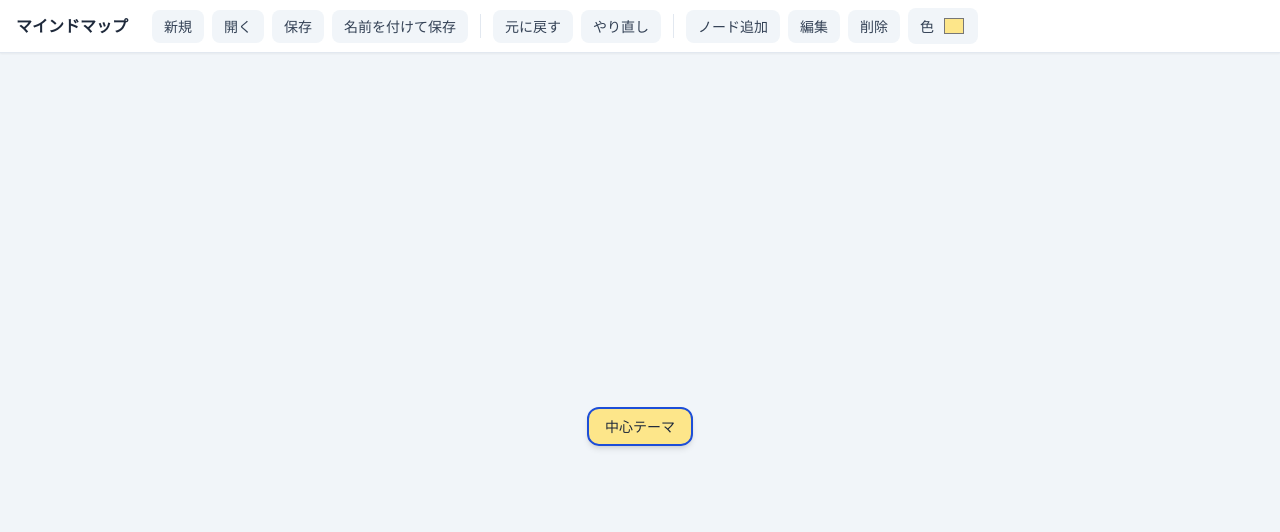
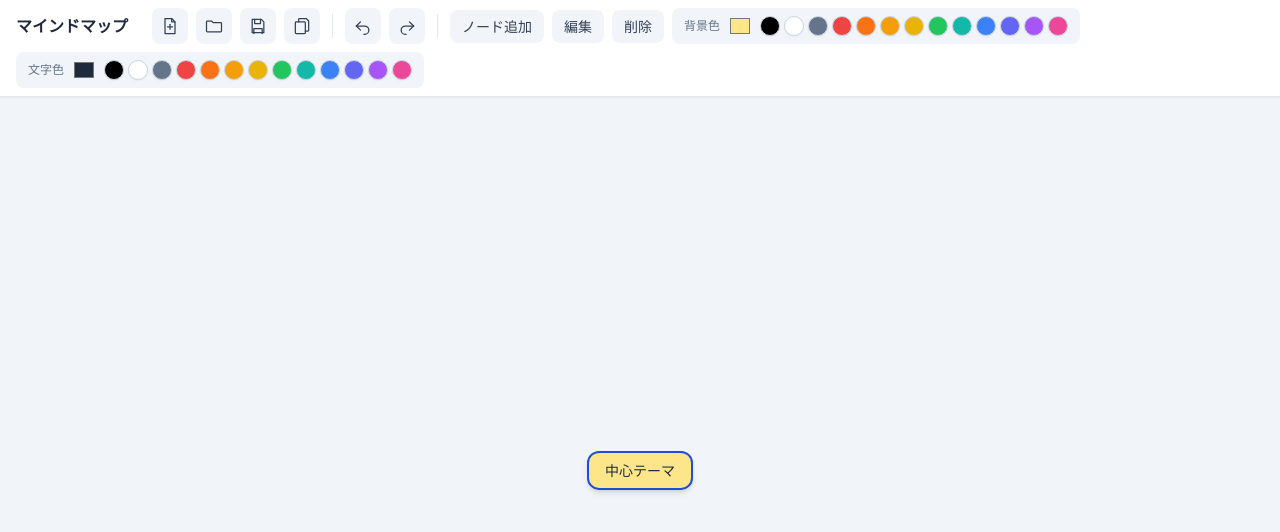
Before and after one commit to yuodagaki/mind-map, a plain HTML site: page index.html in a window 1280 px wide. Drawn offline with nearby package versions, Linux system fonts and the light colour scheme.

Commit message:
ノードの文字色変更・基本色パレットとツールバーのアイコンボタン化を追加
- ノードにtextColorを追加し、背景色と文字色を個別に変更可能に
- 背景色・文字色ピッカーに基本色パレット(スウォッチ)を追加
- ヘッダーの新規/開く/保存/名前を付けて保存/元に戻す/やり直しをアイコンボタン化

Co-Authored-By: Claude Sonnet 5 <noreply@anthropic.com>

```diff
--- a/index.html
+++ b/index.html
@@ -11,25 +11,44 @@
   <header class="flex flex-wrap items-center gap-2 px-4 py-2 bg-white border-b border-slate-200 shadow-sm z-10">
     <h1 class="text-base font-bold mr-4">マインドマップ</h1>
 
-    <button id="new-map-btn" class="toolbar-btn" title="新規作成">新規</button>
-    <button id="open-btn" class="toolbar-btn" title="ファイルを開く (yml)">開く</button>
-    <button id="save-btn" class="toolbar-btn" title="保存 (Ctrl+S)">保存</button>
-    <button id="save-as-btn" class="toolbar-btn" title="名前を付けて保存">名前を付けて保存</button>
+    <button id="new-map-btn" class="toolbar-icon-btn" title="新規作成" aria-label="新規作成">
+      <svg viewBox="0 0 24 24" fill="none" stroke="currentColor" stroke-width="1.5" stroke-linecap="round" stroke-linejoin="round"><path d="M6 3h8l4 4v14H6z"/><path d="M14 3v4h4"/><line x1="9" y1="13" x2="15" y2="13"/><line x1="12" y1="10" x2="12" y2="16"/></svg>
+    </button>
+    <button id="open-btn" class="toolbar-icon-btn" title="ファイルを開く (yml)" aria-label="ファイルを開く">
+      <svg viewBox="0 0 24 24" fill="none" stroke="currentColor" stroke-width="1.5" stroke-linecap="round" stroke-linejoin="round"><path d="M3 7a1 1 0 0 1 1-1h5l2 2h9a1 1 0 0 1 1 1v9a1 1 0 0 1-1 1H4a1 1 0 0 1-1-1z"/></svg>
+    </button>
+    <button id="save-btn" class="toolbar-icon-btn" title="保存 (Ctrl+S)" aria-label="保存">
+      <svg viewBox="0 0 24 24" fill="none" stroke="currentColor" stroke-width="1.5" stroke-linecap="round" stroke-linejoin="round"><path d="M5 4h11l3 3v13H5z"/><path d="M8 4v5h7V4"/><path d="M7 21v-6h10v6"/></svg>
+    </button>
+    <button id="save-as-btn" class="toolbar-icon-btn" title="名前を付けて保存" aria-label="名前を付けて保存">
+      <svg viewBox="0 0 24 24" fill="none" stroke="currentColor" stroke-width="1.5" stroke-linecap="round" stroke-linejoin="round"><rect x="4" y="7" width="12" height="14" rx="1"/><path d="M8 7V4a1 1 0 0 1 1-1h8l3 3v11a1 1 0 0 1-1 1h-3"/></svg>
+    </button>
 
     <span class="w-px h-6 bg-slate-200 mx-1"></span>
 
-    <button id="undo-btn" class="toolbar-btn" title="元に戻す (Ctrl+Z)">元に戻す</button>
-    <button id="redo-btn" class="toolbar-btn" title="やり直し (Ctrl+Shift+Z)">やり直し</button>
+    <button id="undo-btn" class="toolbar-icon-btn" title="元に戻す (Ctrl+Z)" aria-label="元に戻す">
+      <svg viewBox="0 0 24 24" fill="none" stroke="currentColor" stroke-width="1.5" stroke-linecap="round" stroke-linejoin="round"><path d="M9 7 4 12l5 5"/><path d="M4 12h10a5 5 0 0 1 0 10h-1"/></svg>
+    </button>
+    <button id="redo-btn" class="toolbar-icon-btn" title="やり直し (Ctrl+Shift+Z)" aria-label="やり直し">
+      <svg viewBox="0 0 24 24" fill="none" stroke="currentColor" stroke-width="1.5" stroke-linecap="round" stroke-linejoin="round"><path d="M15 7l5 5-5 5"/><path d="M20 12H10a5 5 0 0 0 0 10h1"/></svg>
+    </button>
 
     <span class="w-px h-6 bg-slate-200 mx-1"></span>
 
     <button id="add-child-btn" class="toolbar-btn" title="子ノードを追加 (Enter)">ノード追加</button>
     <button id="edit-btn" class="toolbar-btn" title="選択中ノードを編集">編集</button>
     <button id="delete-btn" class="toolbar-btn toolbar-btn-danger" title="ノードを削除 (Delete)">削除</button>
-    <label class="toolbar-btn flex items-center gap-2 cursor-pointer" title="選択中ノードの色を変更">
-      色
-      <input id="color-input" type="color" class="w-6 h-6 p-0 border-0 bg-transparent cursor-pointer" />
-    </label>
+
+    <div class="toolbar-btn flex items-center gap-2" title="選択中ノードの背景色">
+      <span class="text-xs text-slate-500">背景色</span>
+      <input id="bg-color-input" type="color" class="w-6 h-6 p-0 border-0 bg-transparent cursor-pointer" />
+      <div id="bg-palette" class="flex items-center gap-1"></div>
+    </div>
+    <div class="toolbar-btn flex items-center gap-2" title="選択中ノードの文字色">
+      <span class="text-xs text-slate-500">文字色</span>
+      <input id="text-color-input" type="color" class="w-6 h-6 p-0 border-0 bg-transparent cursor-pointer" />
+      <div id="text-palette" class="flex items-center gap-1"></div>
+    </div>
 
     <span id="status" class="ml-auto text-sm text-slate-500"></span>
   </header>
@@ -56,6 +75,23 @@
       background-color: #fecaca;
       color: #991b1b;
     }
+    .toolbar-icon-btn {
+      display: inline-flex;
+      align-items: center;
+      justify-content: center;
+      width: 2.25rem;
+      height: 2.25rem;
+      border-radius: 0.5rem;
+      background-color: #f1f5f9;
+      color: #334155;
+    }
+    .toolbar-icon-btn:hover {
+      background-color: #e2e8f0;
+    }
+    .toolbar-icon-btn svg {
+      width: 1.25rem;
+      height: 1.25rem;
+    }
   </style>
 
   <script type="module" src="./js/main.js"></script>
--- a/js/main.js
+++ b/js/main.js
@@ -1,4 +1,4 @@
-import { MindMapStore, createDefaultState, parseYamlToState } from './mindmap.js';
+import { MindMapStore, createDefaultState, parseYamlToState, BASIC_COLORS } from './mindmap.js';
 import { render, startEditingNode } from './render.js';
 import { saveYaml, openYaml, clearFileHandle } from './file-io.js';
 
@@ -17,7 +17,10 @@ const redoBtn = document.getElementById('redo-btn');
 const addChildBtn = document.getElementById('add-child-btn');
 const editBtn = document.getElementById('edit-btn');
 const deleteBtn = document.getElementById('delete-btn');
-const colorInput = document.getElementById('color-input');
+const bgColorInput = document.getElementById('bg-color-input');
+const textColorInput = document.getElementById('text-color-input');
+const bgPaletteEl = document.getElementById('bg-palette');
+const textPaletteEl = document.getElementById('text-palette');
 
 let selectedId = null;
 const pan = { x: 0, y: 0 };
@@ -69,7 +72,10 @@ function renderAll() {
     },
   });
   const selectedNode = store.findNode(selectedId);
-  if (selectedNode) colorInput.value = selectedNode.color;
+  if (selectedNode) {
+    bgColorInput.value = selectedNode.color;
+    textColorInput.value = selectedNode.textColor;
+  }
 }
 
 function selectNode(nodeId) {
@@ -238,9 +244,29 @@ addChildBtn.addEventListener('click', () => handleAddChild());
 editBtn.addEventListener('click', () => startEditingNode(selectedId));
 deleteBtn.addEventListener('click', () => handleDelete());
 
-colorInput.addEventListener('change', () => {
-  store.setColor(selectedId, colorInput.value);
+bgColorInput.addEventListener('change', () => {
+  store.setColor(selectedId, bgColorInput.value);
 });
+
+textColorInput.addEventListener('change', () => {
+  store.setTextColor(selectedId, textColorInput.value);
+});
+
+function buildPalette(container, onPick) {
+  for (const color of BASIC_COLORS) {
+    const swatch = document.createElement('button');
+    swatch.type = 'button';
+    swatch.title = color;
+    swatch.style.backgroundColor = color;
+    swatch.className =
+      'w-5 h-5 rounded-full border border-slate-300 shadow-sm hover:scale-110 transition-transform';
+    swatch.addEventListener('click', () => onPick(color));
+    container.appendChild(swatch);
+  }
+}
+
+buildPalette(bgPaletteEl, (color) => store.setColor(selectedId, color));
+buildPalette(textPaletteEl, (color) => store.setTextColor(selectedId, color));
 
 // --- キーボードショートカット ---
 
--- a/js/mindmap.js
+++ b/js/mindmap.js
@@ -9,6 +9,25 @@ const PALETTE = [
   '#fed7aa', // orange-200
   '#99f6e4', // teal-200
   '#fbcfe8', // pink-200
+];
+
+const DEFAULT_TEXT_COLOR = '#1e293b'; // slate-800
+
+// カラーピッカーに添える基本色パレット(背景色・文字色の両方で共用)
+export const BASIC_COLORS = [
+  '#000000',
+  '#ffffff',
+  '#64748b', // slate
+  '#ef4444', // red
+  '#f97316', // orange
+  '#f59e0b', // amber
+  '#eab308', // yellow
+  '#22c55e', // green
+  '#14b8a6', // teal
+  '#3b82f6', // blue
+  '#6366f1', // indigo
+  '#a855f7', // purple
+  '#ec4899', // pink
 ];
 
 let idCounter = 0;
@@ -24,6 +43,7 @@ export function createDefaultState() {
       id: generateId(),
       text: '中心テーマ',
       color: PALETTE[0],
+      textColor: DEFAULT_TEXT_COLOR,
       position: { x: 0, y: 0 },
       children: [],
     },
@@ -45,6 +65,7 @@ function normalizeNode(raw) {
     id: typeof raw.id === 'string' && raw.id ? raw.id : generateId(),
     text: raw.text != null ? String(raw.text) : '',
     color: typeof raw.color === 'string' && raw.color ? raw.color : PALETTE[0],
+    textColor: typeof raw.textColor === 'string' && raw.textColor ? raw.textColor : DEFAULT_TEXT_COLOR,
     position: {
       x: Number(raw.position && raw.position.x) || 0,
       y: Number(raw.position && raw.position.y) || 0,
@@ -130,6 +151,7 @@ export class MindMapStore {
       id: generateId(),
       text,
       color: PALETTE[idCounter % PALETTE.length],
+      textColor: DEFAULT_TEXT_COLOR,
       position: {
         x: parent.position.x + 220,
         y: parent.position.y + index * 90 - ((parent.children.length) * 45),
@@ -154,6 +176,14 @@ export class MindMapStore {
     if (!node) return;
     this._pushUndo();
     node.color = color;
+    this._commit();
+  }
+
+  setTextColor(id, color) {
+    const node = this.findNode(id);
+    if (!node) return;
+    this._pushUndo();
+    node.textColor = color;
     this._commit();
   }
 
--- a/js/render.js
+++ b/js/render.js
@@ -137,7 +137,8 @@ export function render(state, { selectedId, nodesLayer, svg, handlers }) {
     el.dataset.nodeId = node.id;
 
     const textSpan = document.createElement('div');
-    textSpan.className = 'text-sm font-medium text-slate-800 outline-none leading-snug';
+    textSpan.className = 'text-sm font-medium outline-none leading-snug';
+    textSpan.style.color = node.textColor;
     renderLines(textSpan, node.text);
     el.appendChild(textSpan);
     const triggerEdit = attachEditing(textSpan, node.id, node.text, handlers);
```
